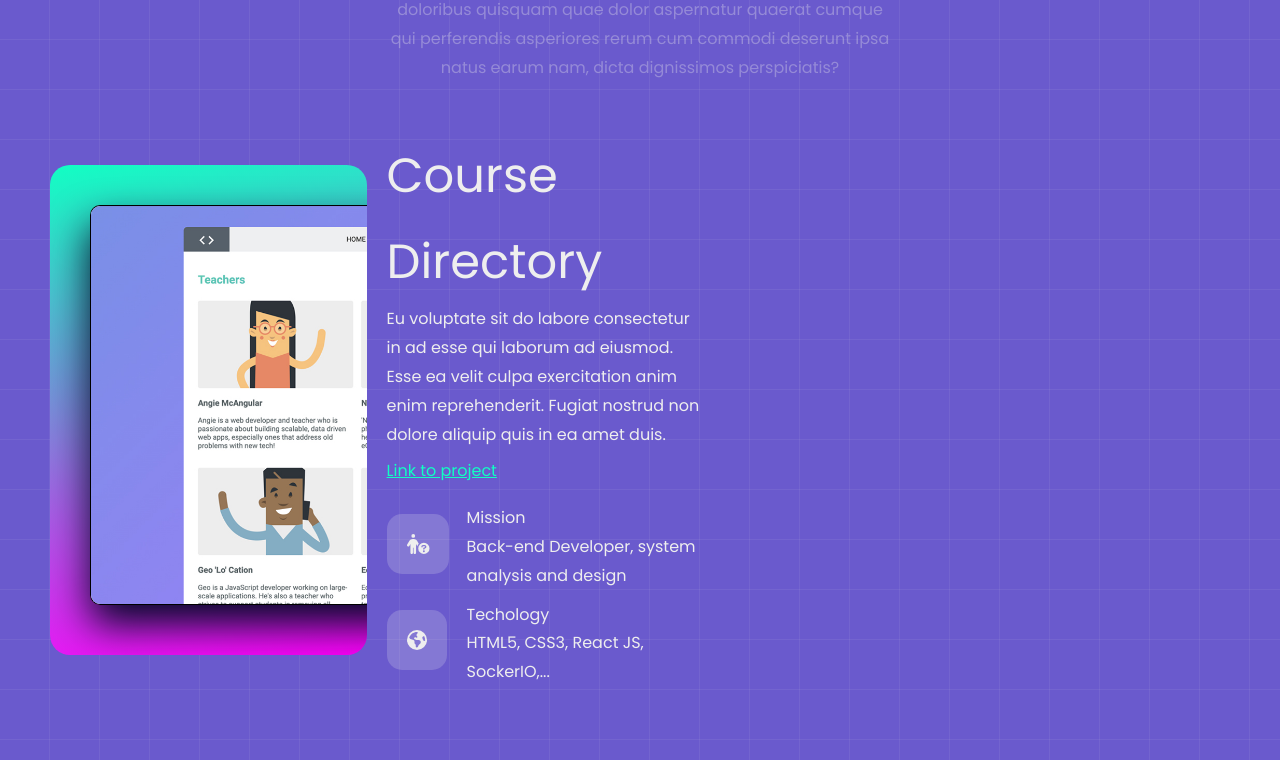
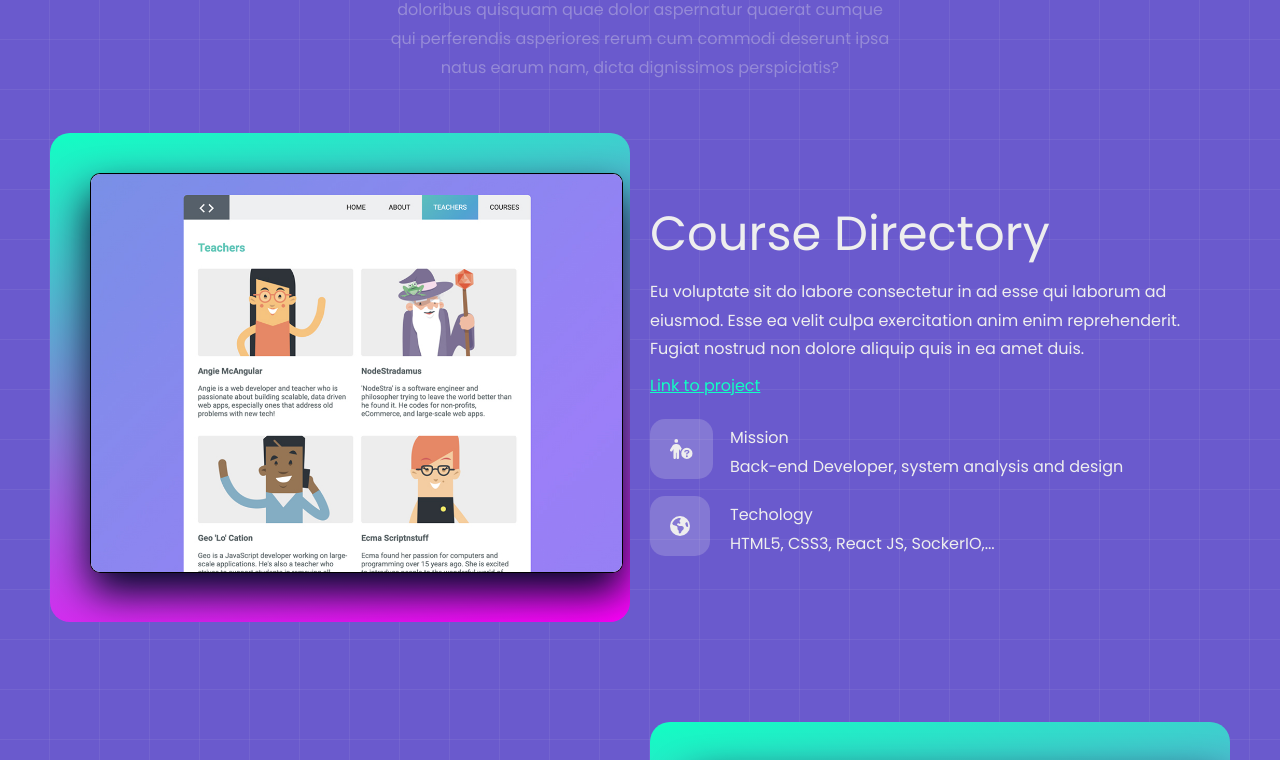
Before and after one commit to TheTravisM/React-Portfolio-App, a React (Vite) app: page / in a window 1280 px wide. Shown: the part 2360-3120 px from the top of the page. Built offline with nearby package versions, Linux system fonts and the light colour scheme; a web font is replaced by a local one.

Commit message:
add the removal 65ch max with

```diff
--- a/src/scss/reset.scss
+++ b/src/scss/reset.scss
@@ -585,7 +585,6 @@
  li,
  figcaption {
   text-wrap: pretty;
-  max-width: 65ch,
  }
 
  header,
```
